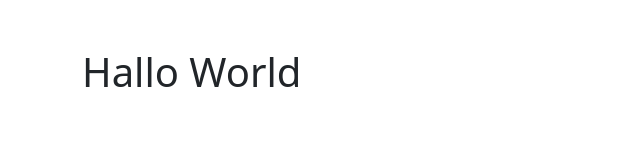
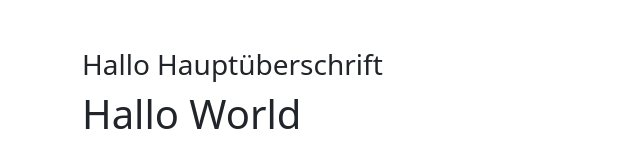
Before and after one commit to petey2000/repotest, a plain HTML site: page Folder4/index.html in a window 1280 px wide. Shown: the whole page, without its empty margins (0-640 px from the left). Drawn offline with nearby package versions, Linux system fonts and the light colour scheme.

Commit message:
Update index.html

```diff
--- a/Folder4/index.html
+++ b/Folder4/index.html
@@ -9,6 +9,7 @@
   <body>
     <main>
       <div class="container py-5">
+        <h3>Hallo Hauptüberschrift</h3>
         <h1>Hallo World</h1>
       </div>
     </main>
```
